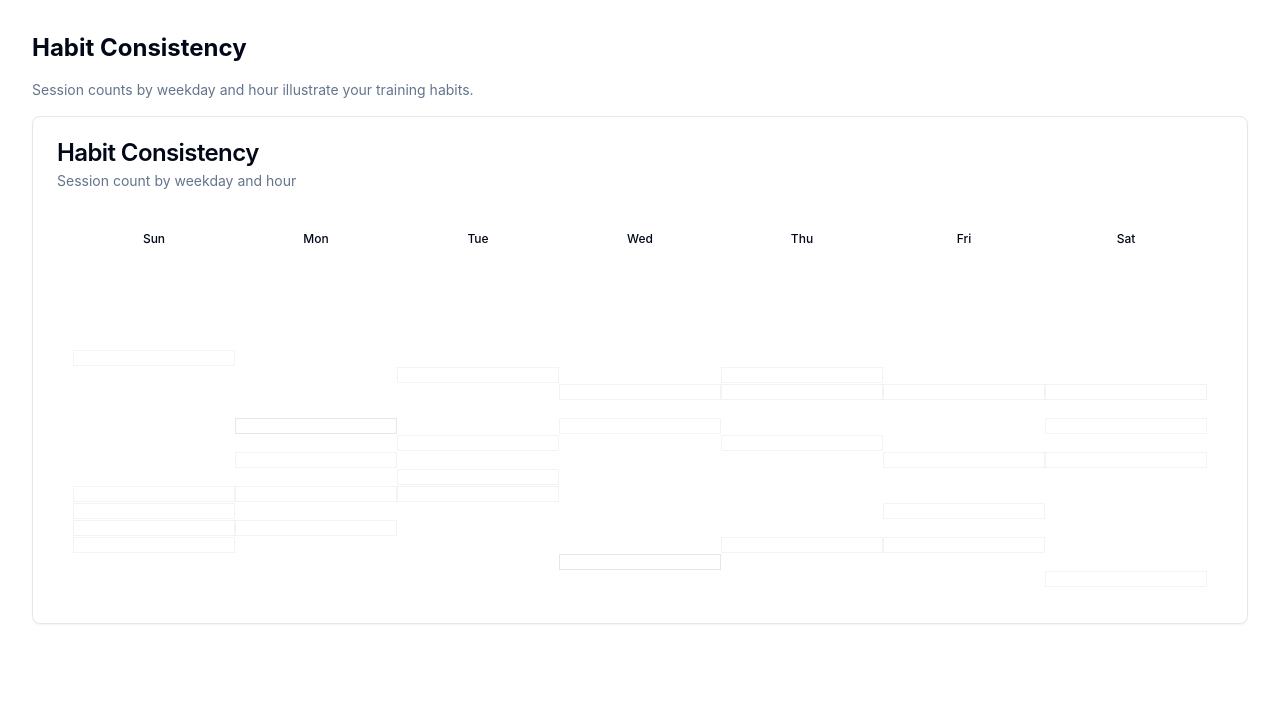
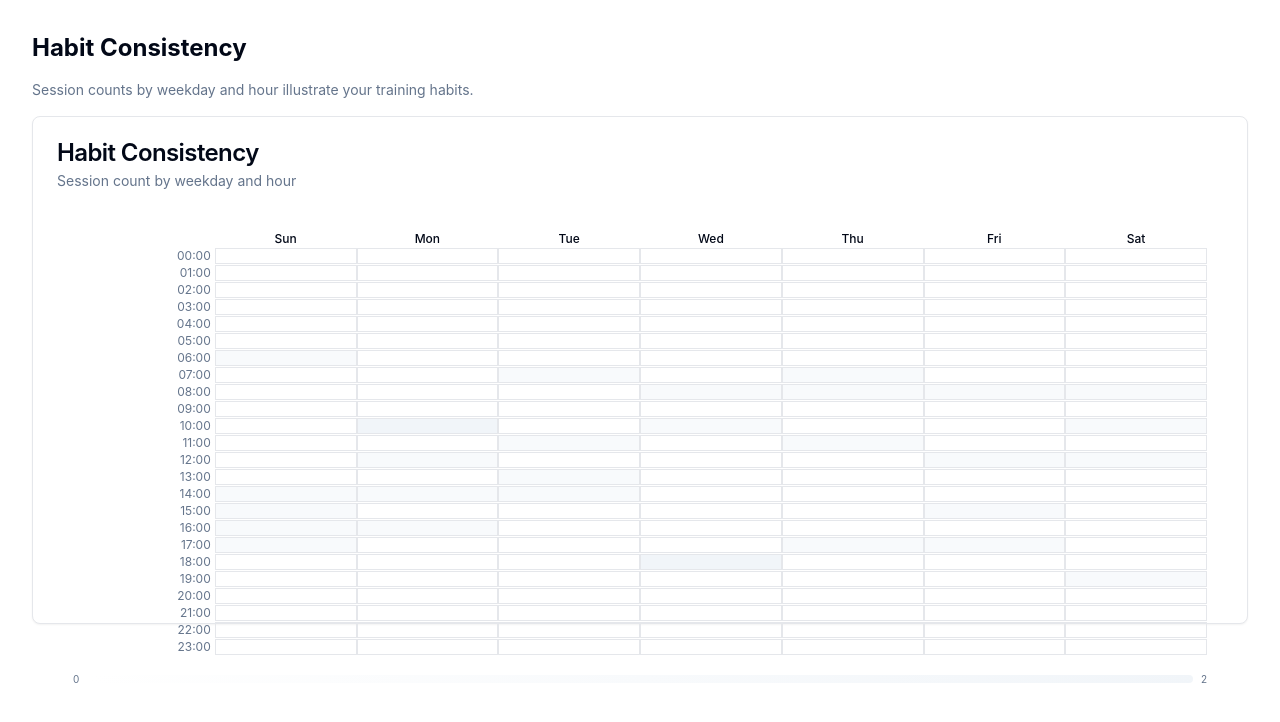
Before and after one commit to osmond/improved-system, a React (Vite) app: page /dashboard/habit-consistency in a window 1280 px wide. Shown: the top 722 px of the page. Built offline with nearby package versions, Linux system fonts and the light colour scheme; no server answers.

Commit message:
feat: improve heatmap visualization

```diff
--- a/src/components/statistics/HabitConsistencyHeatmap.tsx
+++ b/src/components/statistics/HabitConsistencyHeatmap.tsx
@@ -6,6 +6,10 @@ import { Button } from "@/ui/button"
 import { Skeleton } from "@/ui/skeleton"
 import useTrainingConsistency from "@/hooks/useTrainingConsistency"
 import { Link } from "react-router-dom"
+
+function getHourLabel(hour: number) {
+  return `${hour.toString().padStart(2, "0")}:00`
+}
 
 const dayLabels = ["Sun", "Mon", "Tue", "Wed", "Thu", "Fri", "Sat"]
 
@@ -54,25 +58,45 @@ export default function HabitConsistencyHeatmap() {
       description="Session count by weekday and hour"
     >
       <ChartContainer config={{}} className="h-64 md:h-80 lg:h-96">
-        <div className="grid gap-px text-center text-[10px]">
-          <div className="grid grid-cols-7 text-xs font-medium">
+        <div className="flex h-full flex-col">
+          <div className="grid flex-1 gap-px text-center text-[10px]">
+            <div className="grid grid-cols-8 text-xs font-medium">
+              <div />
               {dayLabels.map((d) => (
                 <div key={d}>{d}</div>
               ))}
             </div>
             {grid.map((row, hour) => (
-            <div key={hour} className="grid grid-cols-7">
-              {row.map((cell, idx) => (
+              <div key={hour} className="grid grid-cols-8">
+                <div className="pr-1 text-right text-xs text-muted-foreground">
+                  {getHourLabel(hour)}
+                </div>
+                {row.map((cell, idx) => {
+                  const ratio = max ? cell.count / max : 0
+                  const color = `hsl(var(--accent) / ${ratio})`
+                  return (
                     <div
                       key={idx}
-                  className="flex items-center justify-center border bg-accent text-accent-foreground h-4"
-                  style={{ opacity: max ? cell.count / max : 0 }}
+                      className="flex items-center justify-center border text-accent-foreground h-4"
+                      style={{ backgroundColor: color }}
                       tabIndex={0}
                       aria-label={`${dayLabels[idx]} hour ${hour}: ${cell.count} sessions`}
                     />
+                  )
+                })}
+              </div>
             ))}
           </div>
-          ))}
+          <div className="mt-4 flex items-center text-[10px] text-muted-foreground">
+            <span className="mr-2">0</span>
+            <div
+              className="h-2 flex-1 rounded"
+              style={{
+                background: "linear-gradient(to right, hsl(var(--accent) / 0), hsl(var(--accent)))",
+              }}
+            />
+            <span className="ml-2">{max}</span>
+          </div>
         </div>
       </ChartContainer>
     </ChartCard>
```
Lines whose indentation alone changed are shown as unchanged.
